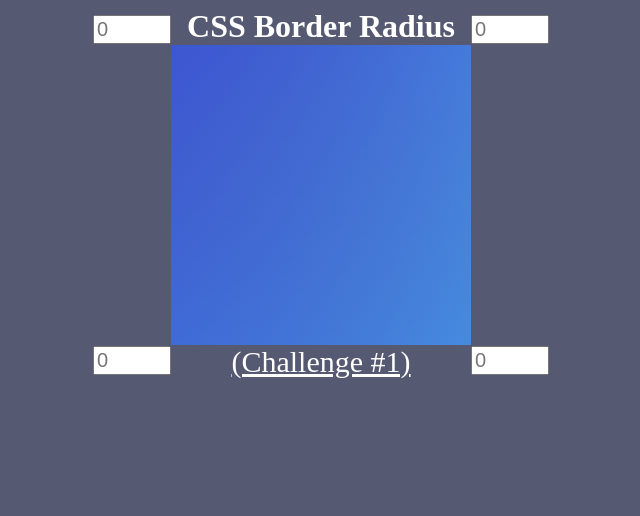
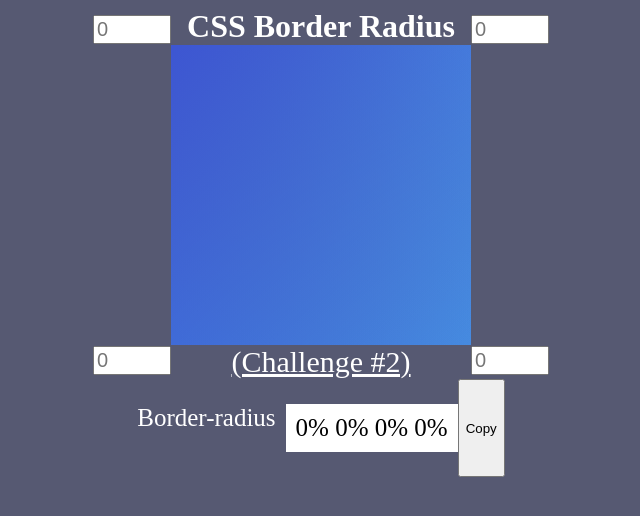
Before and after one commit to Legendaryswordsman2/Border-radius-Previewer, a plain HTML site: page index.html in a window 1280 px wide. Shown: the whole page, without its empty margins (319-959 px from the left). Drawn offline with Linux system fonts and the light colour scheme.

Commit message:
Added result text at bottom

```diff
--- a/index.html
+++ b/index.html
@@ -22,7 +22,13 @@
     </div>
 
     <div class="challengeLink">
-        <a href="https://github.com/florinpop17/app-ideas/blob/master/Projects/1-Beginner/Bin2Dec-App.md" target="_blank">(Challenge #1)</a>
+        <a href="https://github.com/florinpop17/app-ideas/blob/master/Projects/1-Beginner/Border-Radius-Previewer.md" target="_blank">(Challenge #2)</a>
+    </div>
+
+    <div class="output">
+        <p class="borderRadiusText">Border-radius</p>
+        <p class="outputContent">0% 0% 0% 0%</p>
+        <button class="copyButton">Copy</button>
     </div>
 
     <script src="script.js"></script>
--- a/script.js
+++ b/script.js
@@ -1,3 +1,5 @@
+let resultText = document.querySelector(".outputContent");
+let result = "";
 const boxElement = document.querySelector('.Box')
 
 let topLeftInputBox = document.getElementById("top-left");
@@ -18,15 +20,26 @@ function UpdateBorderRadius() {
     bottomLeftValue = bottomLeftInputBox.value != "" ? bottomLeftInputBox.value : 0;
     bottomRightValue = bottomRightInputBox.value != "" ? bottomRightInputBox.value : 0;
 
+    result = topLeftValue + "px "
+    + topRightValue + "px "
+    + bottomRightValue + "px "
+    + bottomLeftValue + "px ";
 
-    boxElement.style.borderRadius = topLeftValue + "px "
-        + topRightValue + "px "
-        + bottomRightValue + "px "
-        + bottomLeftValue + "px ";
+    boxElement.style.borderRadius = result;
+
+    UpdateResult();
 }
 
-topLeftInputBox.addEventListener("input", NumbersOnlyAllowed)
+topLeftInputBox.addEventListener("input", NumbersOnlyAllowed);
+topRightInputBox.addEventListener("input", NumbersOnlyAllowed);
+bottomLeftInputBox.addEventListener("input", NumbersOnlyAllowed);
+bottomRightInputBox.addEventListener("input", NumbersOnlyAllowed);
+
 
 function NumbersOnlyAllowed(){
     this.value = this.value.replace(/[^0-9]/g, '');
 }
+
+function UpdateResult(){
+    resultText.textContent = result;
+}
--- a/style.css
+++ b/style.css
@@ -11,6 +11,31 @@ h1{
 .Container{
     display: flex;
     justify-content: center;
+}
+
+.output{
+    display: flex;
+    justify-content: center;
+}
+
+.outputContent{
+    background-color: white;
+    margin-left: 10px;
+    padding: 10px;
+}
+
+.copyButton{
+    /* height: 10px; */
+}
+
+p{
+    color: black;
+    text-align: center;
+    font-size: 25px;
+}
+
+.borderRadiusText{
+    color: white;
 }
 
 .Box{
```
